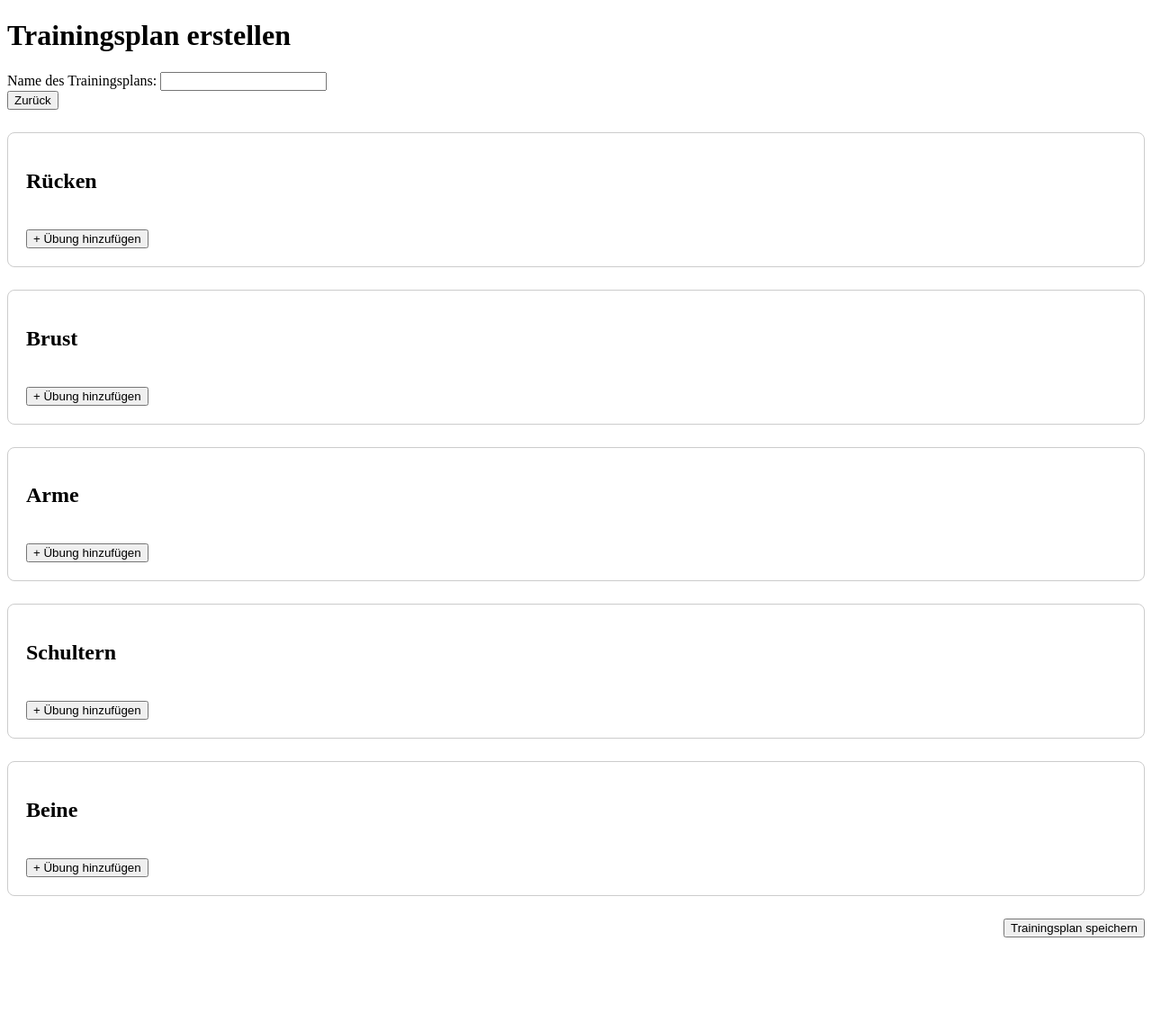
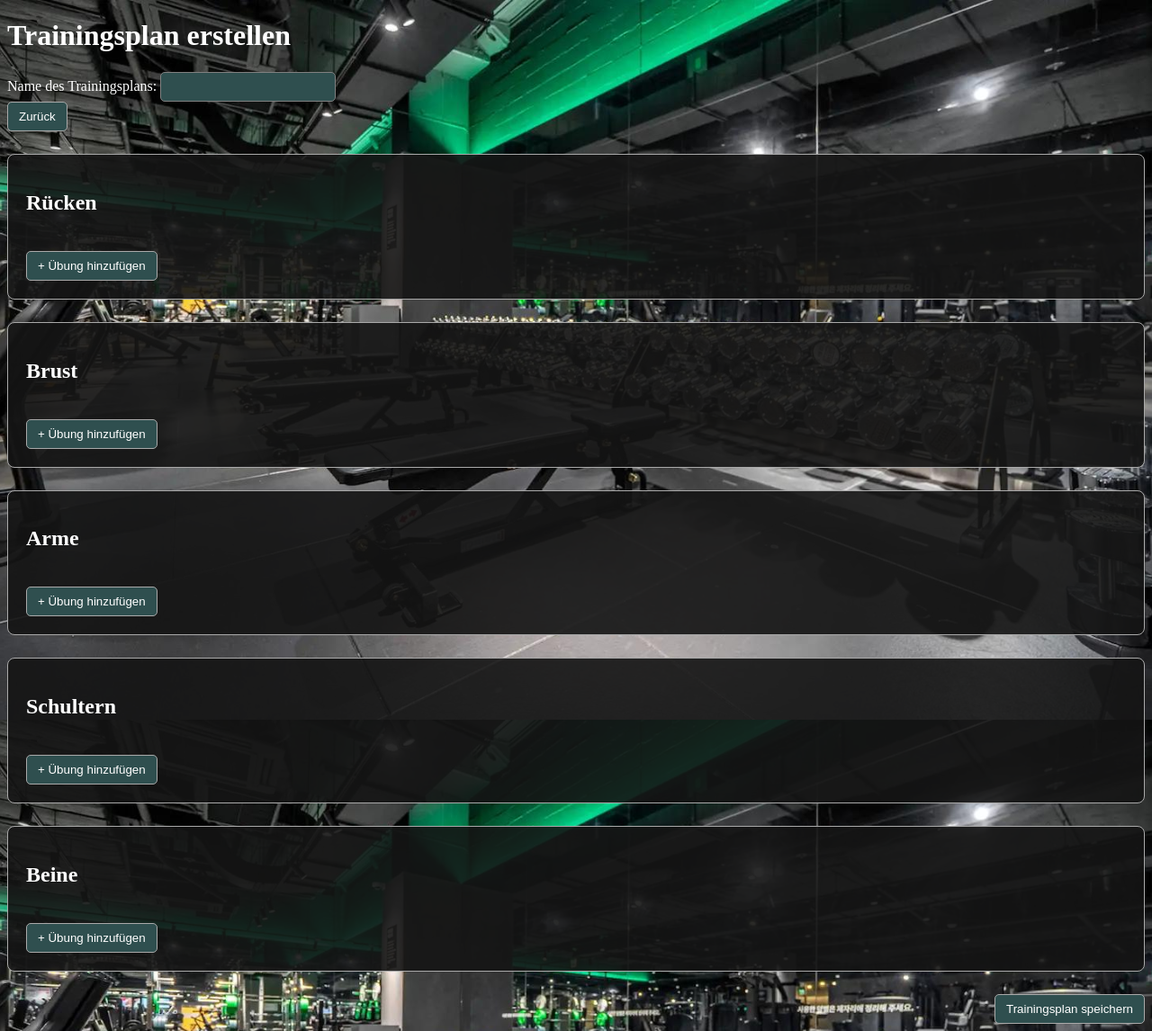
Before and after one commit to nicolas-python/personal-tracker, a Flask app: page /create-workout in a window 1280 px wide. Shown: the whole page at 90% size. Before the commit the page ends 1042 px from the top, so only its background shows below. Run offline with Flask 3, Linux system fonts and the light colour scheme.

Commit message:
style(css): style pages

```diff
--- a/static/css/style.css
+++ b/static/css/style.css
@@ -25,6 +25,7 @@
 .popup-content
 {
     background: white;
+    color: black;
     padding: 30px;
     border-radius: 10px;
     text-align: center;
@@ -62,7 +63,7 @@
 
 .muscle-group
 {
-    border: 1px solid #ccc;
+    border: 1px solid lightgray;
     border-radius: 8px;
     padding: 20px;                          /*padding = Abstand innen*/
     margin-top: 25px;
@@ -122,7 +123,7 @@
 
 .delete-workout-button
 {
-    background-color: #dc3545;
+    background-color: crimson;
     color: white;
     border: none;
     border-radius: 5px;
@@ -136,7 +137,7 @@
 
 .delete-workout-button:hover
 {
-    background-color: #b02a37;
+    background-color: firebrick;
 }
 /* -------------------------------------------start_workouts------------------------------------------- */
 #timer
@@ -514,3 +515,108 @@
     }
 
 }
+
+/*------------------------------------Hintergründe----------------------------------------------------------------*/
+/*login,register,startseite,start_workout*/
+body.login-page,
+body.register-page,
+body.selection-page,
+body.start-workout-page
+{
+    background-image: url("/static/images/hintergrund_1.jpg");
+}
+
+/*ernährung*/
+body.nutrition-page
+{
+    background-image: url("/static/images/hintergrund_nutrition.jpg");
+}
+
+/*training*/
+body.workouts-page,
+body.create-workout-page,
+body.fitness-page
+{
+    background-image: url("/static/images/hintergrund_workouts.jpg");
+}
+
+
+/*------------------------------------Dunkles Design------------------------------------*/
+
+/*Hintergrundbild passend zum Bildschirm anzeigen*/
+body.login-page,
+body.register-page,
+body.selection-page,
+body.start-workout-page,
+body.nutrition-page,
+body.workouts-page,
+body.create-workout-page,
+body.fitness-page
+{
+    background-size: cover;
+    background-position: center;
+    background-attachment: fixed;
+    background-repeat: no-repeat;
+    min-height: 100vh;
+}
+
+/*Texte auf den Hintergrundbildern lesbar machen*/
+body.login-page,
+body.register-page,
+body.selection-page,
+body.start-workout-page,
+body.nutrition-page,
+body.workouts-page,
+body.create-workout-page,
+body.fitness-page
+{
+    color: white;
+}
+
+/*Eingabefelder*/
+input,
+select,
+textarea
+{
+    background-color: darkslategray;
+    color: white;
+    border: 1px solid gray;
+    border-radius: 5px;
+    padding: 8px;
+}
+
+/*Platzhalter*/
+input::placeholder,
+textarea::placeholder
+{
+    color: silver;
+}
+
+/*Allgemeine Buttons*/
+button
+{
+    background-color: darkslategray;
+    color: white;
+    border: 1px solid darkgrey;
+    border-radius: 5px;
+    padding: 8px 12px;
+    cursor: pointer;
+}
+
+button:hover
+{
+    background-color: dimgray;
+}
+
+/*Bereiche auf dem Hintergrund abheben*/
+.selection-box,
+.muscle-group,
+.nutrition-meal-card,
+.meal-food-list,
+.workout,
+.exercises
+{
+    background-color: rgba(20, 20, 20, 0.9);
+    color: white;
+    border-color: darkgray;
+}
--- a/templates/create_workout.html
+++ b/templates/create_workout.html
@@ -8,7 +8,8 @@
     <link rel="stylesheet" href="{{ url_for('static', filename='css/style.css') }}">
 </head>
 
-<body>
+<body class="create-workout-page">
+
 {% with messages = get_flashed_messages(with_categories=true) %}
     {% for category, message in messages %}
         <div class="popup">
--- a/templates/fitness.html
+++ b/templates/fitness.html
@@ -8,7 +8,7 @@
     <link rel="stylesheet" href="{{ url_for('static', filename='css/style.css') }}">
 </head>
 
-<body>
+<body class="fitness-page">
 
     <h1>Fitness</h1>
     <button class="backButton" onclick="window.location.href='/selection'"> Zurück</button>
--- a/templates/login.html
+++ b/templates/login.html
@@ -6,7 +6,7 @@
     <link rel="stylesheet" href="{{ url_for('static', filename='css/style.css') }}">
 </head>
 
-<body>
+<body class="login-page">
 
     <h1>Personal Tracker</h1>
 
--- a/templates/nutrition.html
+++ b/templates/nutrition.html
@@ -8,7 +8,7 @@
     <link rel="stylesheet" href="{{ url_for('static', filename='css/style.css') }}">
 </head>
 
-<body>
+<body class="nutrition-page">
 
     <h1>Ernährung</h1>
 
--- a/templates/register.html
+++ b/templates/register.html
@@ -8,7 +8,7 @@
     <link rel="stylesheet" href="{{ url_for('static', filename='css/style.css') }}">
 </head>
 
-<body>
+<body class="register-page">
 
     <h1>Personal Tracker</h1>
     <h2>Registrieren</h2>
--- a/templates/selection.html
+++ b/templates/selection.html
@@ -9,7 +9,7 @@
     <link rel="stylesheet" href="{{ url_for('static', filename='css/style.css') }}">
 </head>
 
-<body>
+<body class="selection-page">
 
     <h1>Was möchten Sie heute machen?</h1>
 
--- a/templates/start_workout.html
+++ b/templates/start_workout.html
@@ -8,7 +8,7 @@
     <link rel="stylesheet" href="{{ url_for('static', filename='css/style.css') }}">
 </head>
 
-<body>
+<body class="start-workout-page">
 
     <h1>{{ workout[1] }}</h1>
     <button id="startWorkout" type="button">Trainingsplan starten</button>
--- a/templates/workouts.html
+++ b/templates/workouts.html
@@ -8,7 +8,7 @@
     <link rel="stylesheet" href="{{ url_for('static', filename='css/style.css') }}">
 </head>
 
-<body>
+<body class="workouts-page">
 
     <h1>Meine Trainingspläne</h1>
     <button class="backButton" onclick="window.location.href='/fitness'"> Zurück</button>
```
